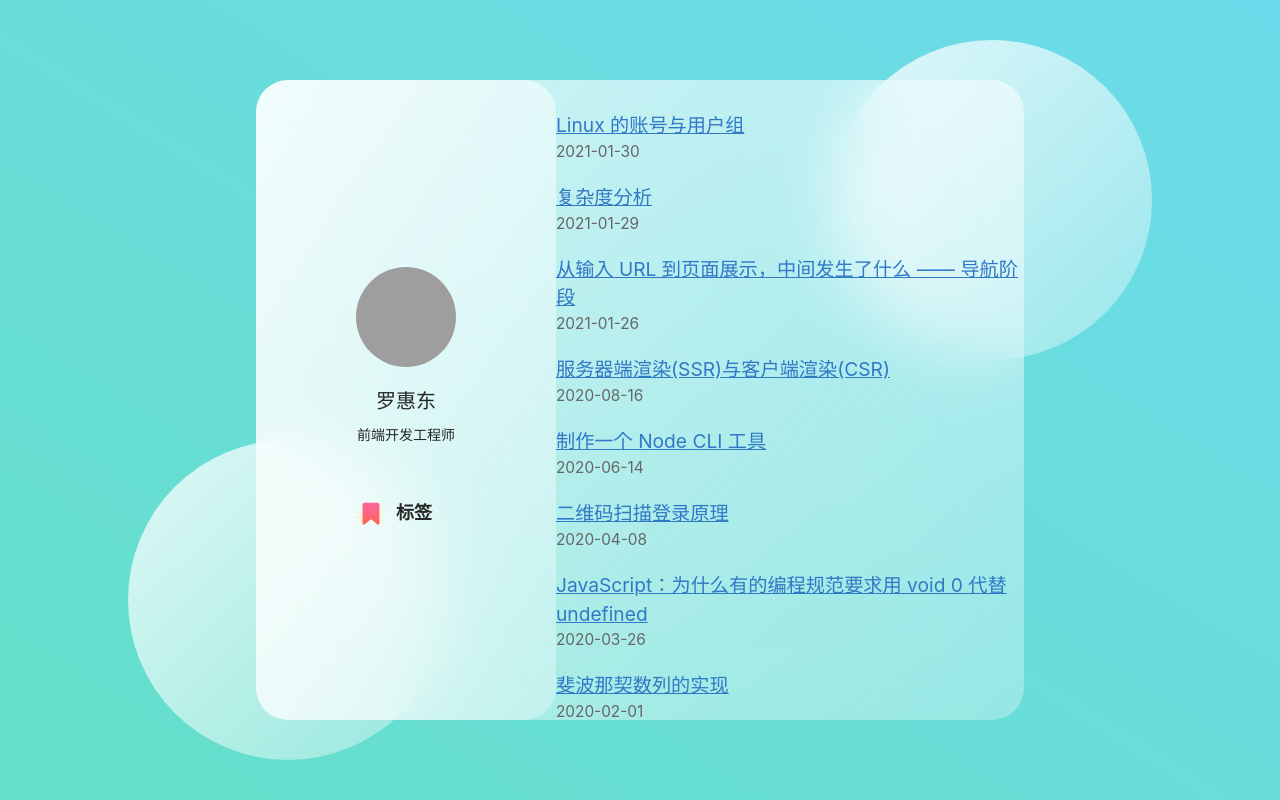
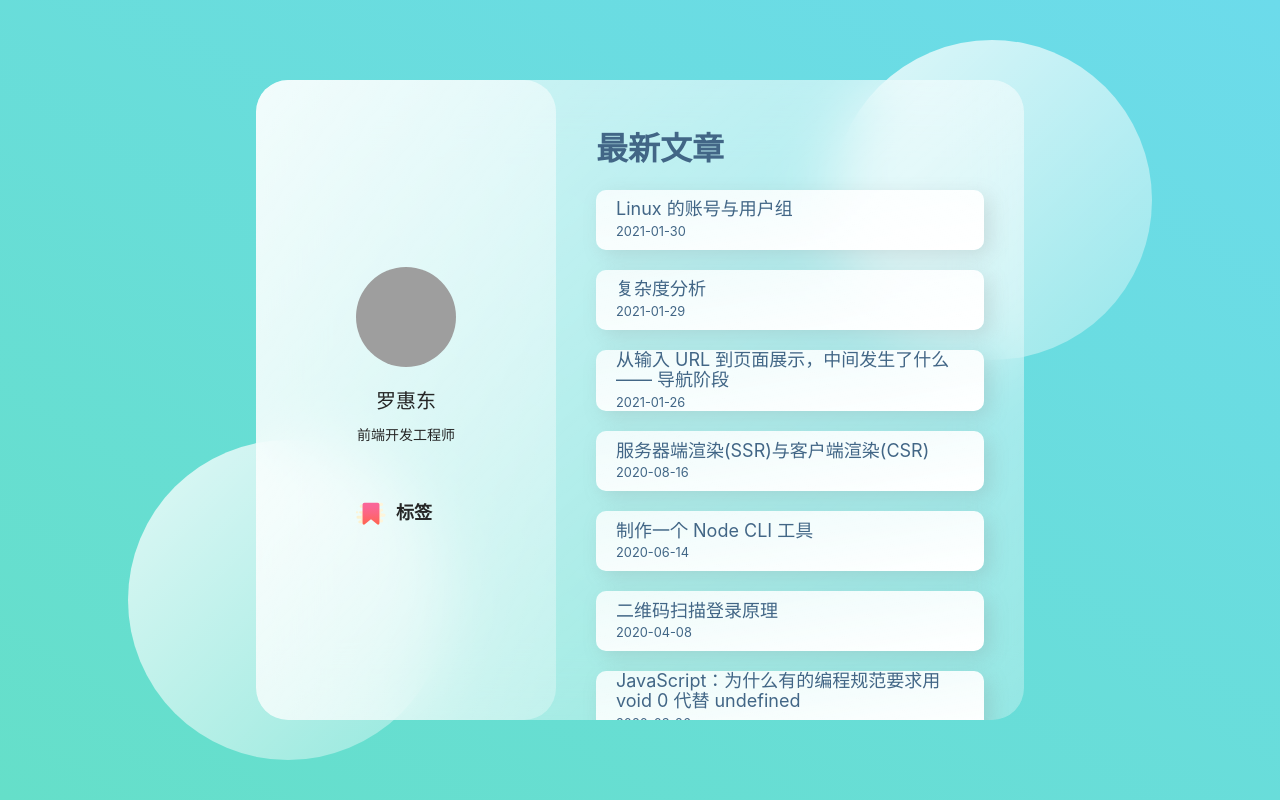
Before and after one commit to luohuidong/next-blog, a Next.js app: page / in a window 1280 px wide. Built offline with nearby package versions, Linux system fonts and the light colour scheme; grey boxes are pictures that could not be loaded.

Commit message:
重构首页

```diff
--- a/pages/index.tsx
+++ b/pages/index.tsx
@@ -4,9 +4,9 @@ import { GetStaticProps } from "next";
 import classnames from "classnames";
 
 import HomepageLayout from "@/components/HomePageLayout";
-import utilStyles from "@/styles/utils.module.css";
 import { getSortedPostsData, MetaData, SortedPostsData } from "@/lib/posts";
 import styles from "@/styles/index.module.scss";
+import HomePagePostList from "@/components/HomePagePostList";
 
 interface Props {
   allPostsData: SortedPostsData;
@@ -15,26 +15,16 @@ interface Props {
 export default function Home({ allPostsData }: Props) {
   return (
     <HomepageLayout>
-      <section
-        className={`${utilStyles.headingMd} ${utilStyles.padding1px}`}
-        style={{ marginTop: 30, maxWidth: 750 }}
-      >
-        <ul className={classnames(utilStyles.list, styles.list)}>
-          {allPostsData.map(({ id, date, data }) => (
-            <li
-              className={classnames(utilStyles.listItem, styles.listItem)}
-              key={id}
-            >
-              <Link href="/posts/[id]" as={`/posts/${id}`}>
-                <a className={styles.listItemTitle}>{data.title}</a>
-              </Link>
+      <section className={styles.container}>
+        <h1
+          style={{
+            color: "#426686",
+          }}
+        >
+          最新文章
+        </h1>
 
-              <small className={utilStyles.lightText}>
-                <time dateTime={date}>{date}</time>
-              </small>
-            </li>
-          ))}
-        </ul>
+        <HomePagePostList allPostsData={allPostsData} />
       </section>
     </HomepageLayout>
   );
--- a/styles/index.module.scss
+++ b/styles/index.module.scss
@@ -1,17 +1,10 @@
-@import "~@/styles/variables";
+.container {
+  height: 100%;
+  box-sizing: border-box;
+  padding: 30px 40px;
 
-.listItem {
-  display: flex;
-  flex-direction: column;
-}
-
-@media screen and (max-width: $mobile-width) {
-  .list {
-    margin-left: 20px;
-    margin-right: 20px;
-  }
-
-  .listItemTitle {
-    font-size: 16px;
+  overflow-y: auto;
+  &::-webkit-scrollbar {
+    display: none;
   }
 }
```
